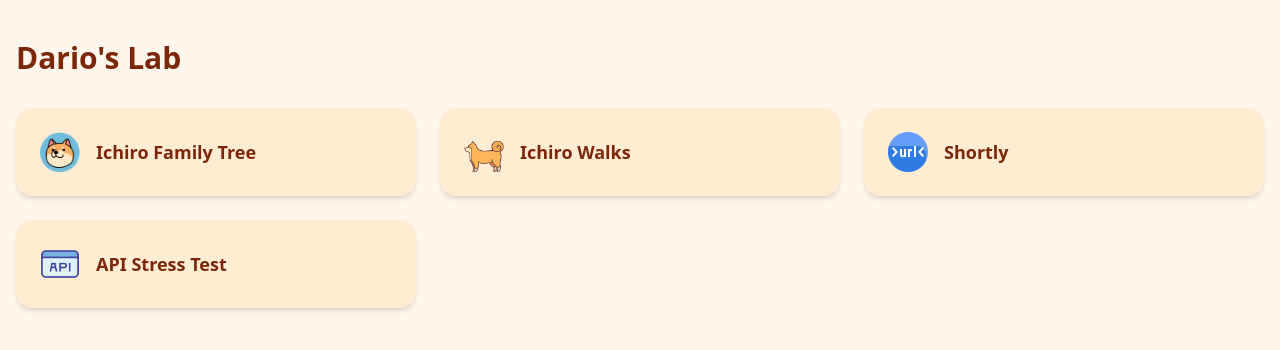
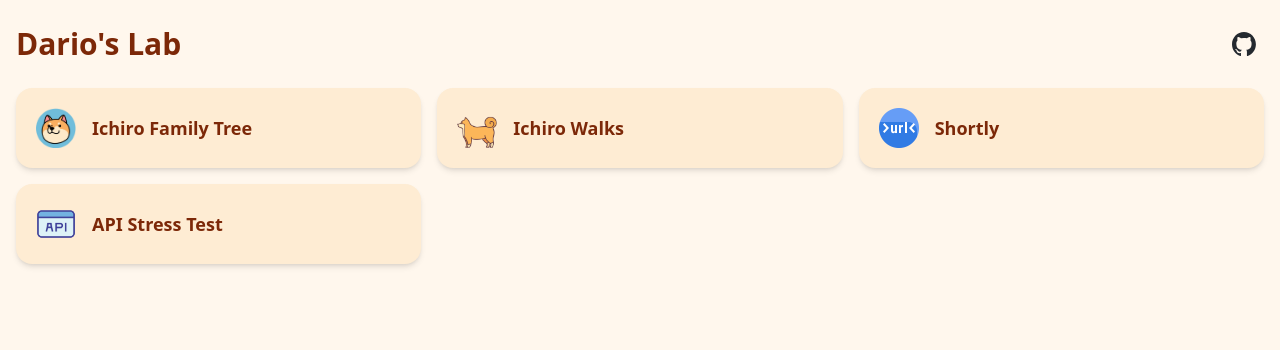
Before and after one commit to dario-mr/lab-home, a React (Vite) app: page / in a window 1280 px wide. Shown: the top 350 px of the page. Built offline with nearby package versions, Linux system fonts and the light colour scheme.

Commit message:
tweak style; add github link

```diff
--- a/src/pages/Home.tsx
+++ b/src/pages/Home.tsx
@@ -32,11 +32,20 @@ const projects: Project[] = [
 export default function Home() {
   return (
     <main className="min-h-dvh bg-base-100">
-      <div className="container mx-auto px-4 py-10">
-        <header className="mb-8 flex items-center justify-between">
+      <div className="container mx-auto px-4 py-6">
+        <header className="mb-6 flex items-center justify-between">
           <h1 className="text-3xl font-semibold">Dario's Lab</h1>
+          <a
+            href="https://github.com/dario-mr"
+            target="_blank"
+            rel="noopener noreferrer"
+            aria-label="GitHub profile"
+            className="btn btn-ghost btn-circle"
+          >
+            <img src="/icons/github.svg" alt="" className="size-6" />
+          </a>
         </header>
-        <ul className="grid gap-6 sm:grid-cols-2 lg:grid-cols-3">
+        <ul className="grid gap-4 sm:grid-cols-2 lg:grid-cols-3">
           {projects.map((p) => (
             <li key={p.path}>
               <a
@@ -45,7 +54,7 @@ export default function Home() {
                 rel="noopener noreferrer"
                 className="card bg-base-200 hover:bg-base-300 transition shadow-md"
               >
-                <div className="card-body flex-row items-center gap-4">
+                <div className="card-body flex-row items-center p-5 gap-4">
                   <img src={p.icon} alt="" className="size-10" />
                   <h2 className="card-title text-lg">{p.name}</h2>
                 </div>
```
Also changed, not shown: public/icons/github.svg (added).
